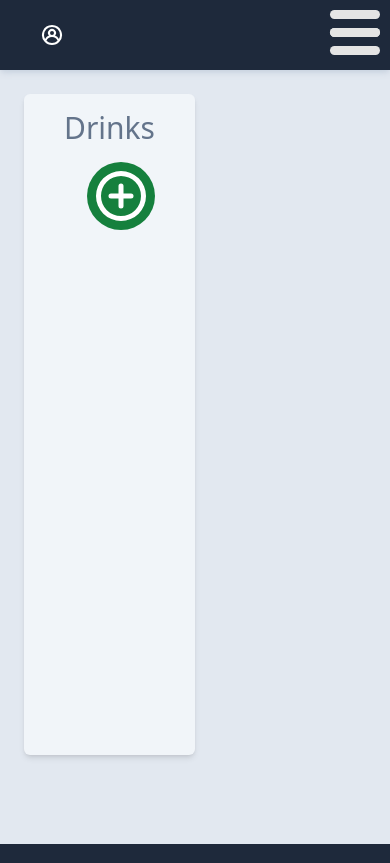
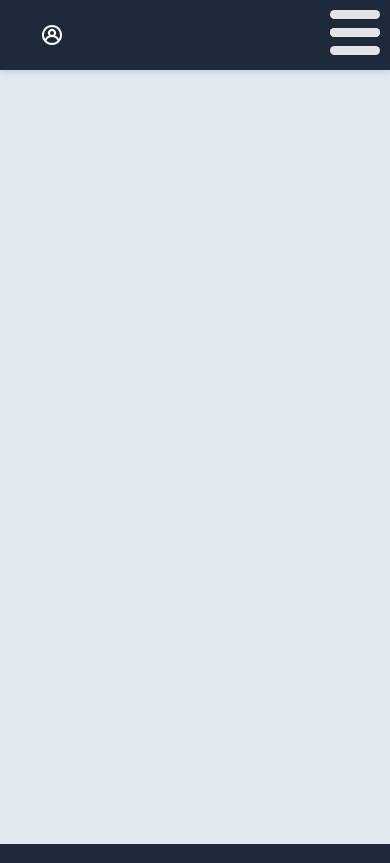
Before and after one commit to DisAP332/v2-portalfi, a Next.js app: page /dash/drinks in a window 390 px wide. Built offline with nearby package versions, Linux system fonts and the light colour scheme.

Commit message:
mobile is blank canvas.

```diff
--- a/src/app/(dashboard)/layout.tsx
+++ b/src/app/(dashboard)/layout.tsx
@@ -6,7 +6,7 @@ function DashboardLayout({ children }: { children: React.ReactNode }) {
   return (
     <div id="app">
       <Header />
-      <div id="dashboard">
+      <div id="dashboard" className="hidden md:flex">
         <SideNav />
         <div className="app_container">{children}</div>
       </div>
--- a/src/app/globals.css
+++ b/src/app/globals.css
@@ -104,8 +104,11 @@
   }
   @layer sections {
     .section {
-      width: 100%;
+      width: 100% !important;
       height: 100%;
+    }
+    .smsection {
+      width: 60vw;
     }
     .sectionHeader {
       @apply bg-slate-600 mt-3 rounded-t-xl p-2 text-white;
```
